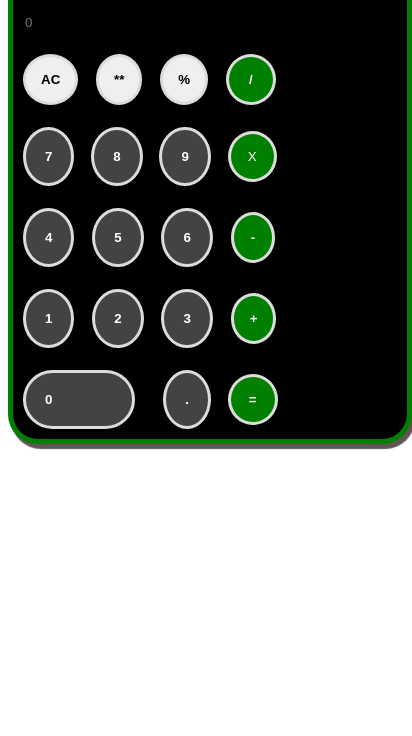
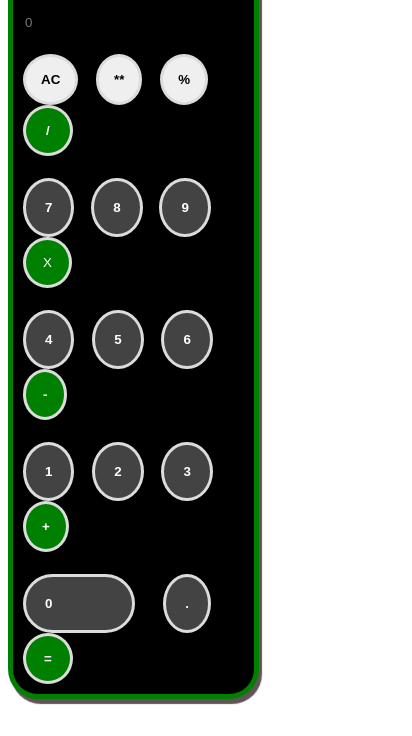
Before and after one commit to SayoBee/calculator-project, a plain HTML site: page index.html in a window 390 px wide. Shown: the part 108-844 px from the top of the page, 412 px wide, since content can reach past the window. Drawn offline with Linux system fonts and the light colour scheme.

Commit message:
second commit

```diff
--- a/style.css
+++ b/style.css
@@ -60,16 +60,16 @@
 
 {
     .outside{
-        width: 100%;
-        margin: 0;
-        /* padding: ; */
+        width: 60%;
+        margin:0;
+        padding-right:7px;
     }
     button{
         margin: 0;
         padding: 0;
     }
     .space input{
-        width: 100%;
+        width: 95%;
     }
     h2{
         width: 100%;
```
